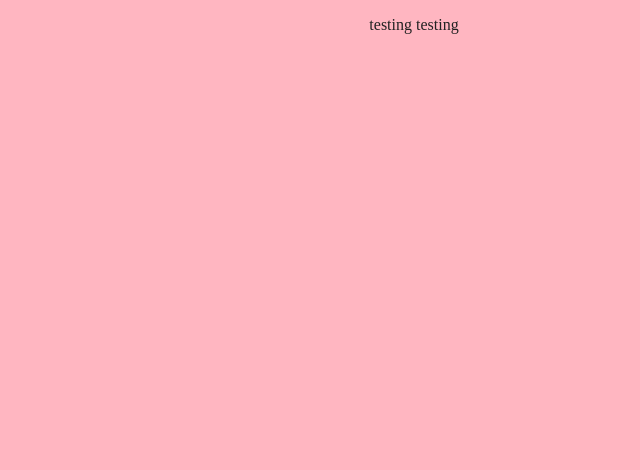
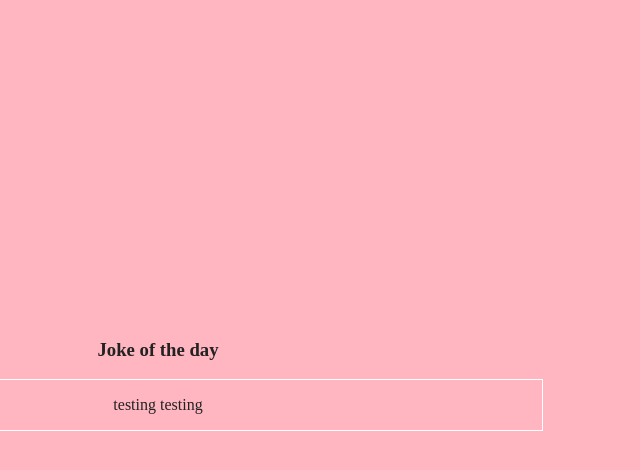
Before and after one commit to sarah-kallansrud/joke-a-day, a website built with Parcel: page index.html in a window 1280 px wide. Shown: the whole page, without its empty margins (226-866 px from the left). Built offline with nearby package versions, Linux system fonts and the light colour scheme.

Commit message:
Modified flexbox styles

```diff
--- a/css/main.css
+++ b/css/main.css
@@ -91,10 +91,36 @@ body {
   background-color: lightpink;
 }
 
-.joke-box {
+main {
+  width: 100%;
   display: flex;
   justify-content: center;
   align-items: center;
+}
+
+
+.wrapper {
+  padding-top: 25%;
+  width: 60%;
+  display: flex;
+  flex-direction: column;
+  justify-content: center;
+  align-items: center;
+
+}
+
+h3 {
+  display: flex;
+  justify-content: center;
+  align-items: center;
+}
+
+.joke-box {
+  width: 100%;
+  display: flex;
+  justify-content: center;
+  align-items: center;
+  border: solid 1px #fff;
 }
 
 
--- a/index.html
+++ b/index.html
@@ -23,14 +23,19 @@
 </head>
 
 <body>
-    <div class="joke-box">
-        <div class="joke-text">
-            <!-- Joke Generator -->
-            <p id="joke">testing testing</p>
-        </div><!--End of joke-text div-->
-    </div><!--End of joke-box div-->
+    <main>
 
 
+        <section class="wrapper">
+            <h3>Joke of the day</h3>
+            <div class="joke-box">
+                <div class="joke-text">
+                    <!-- Joke Generator -->
+                    <p id="joke">testing testing</p>
+                </div><!--End of joke-text div-->
+            </div><!--End of joke-box div-->
+        </section>
+    </main>
 
 
 
```
